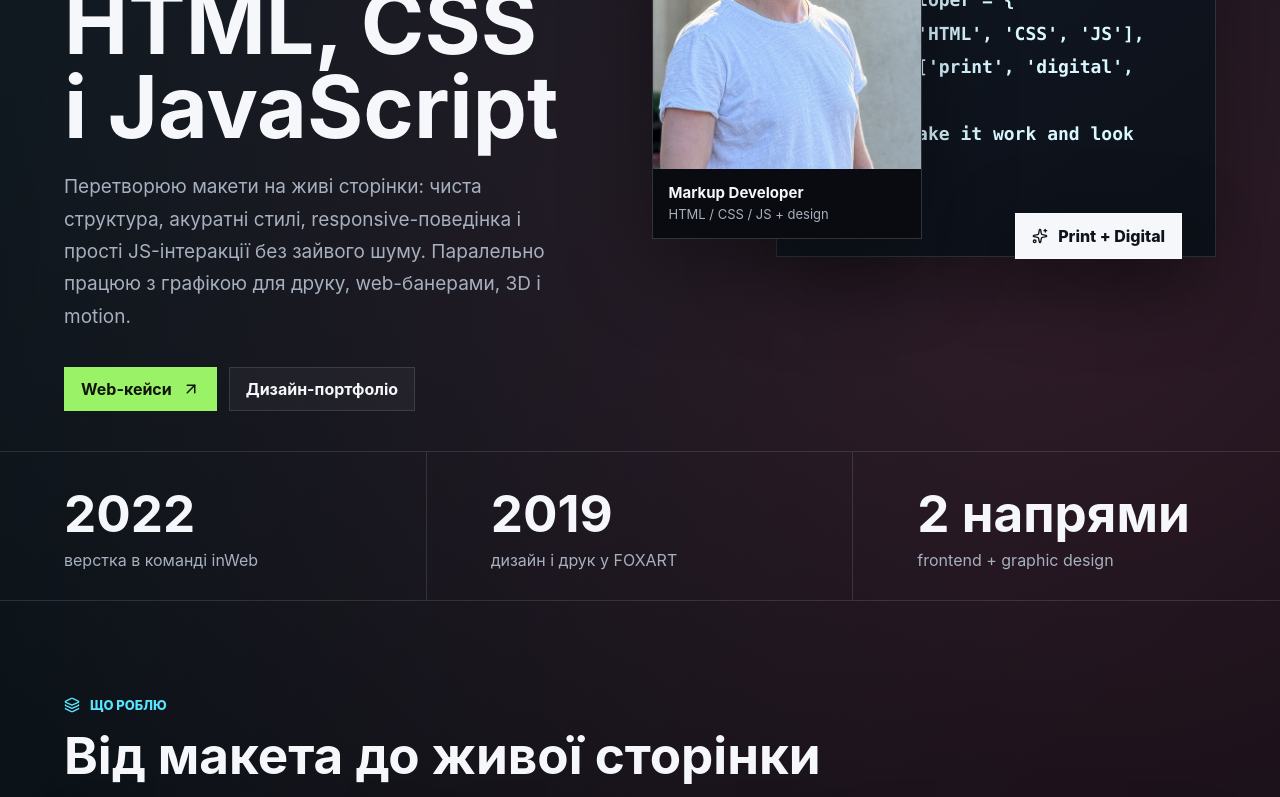
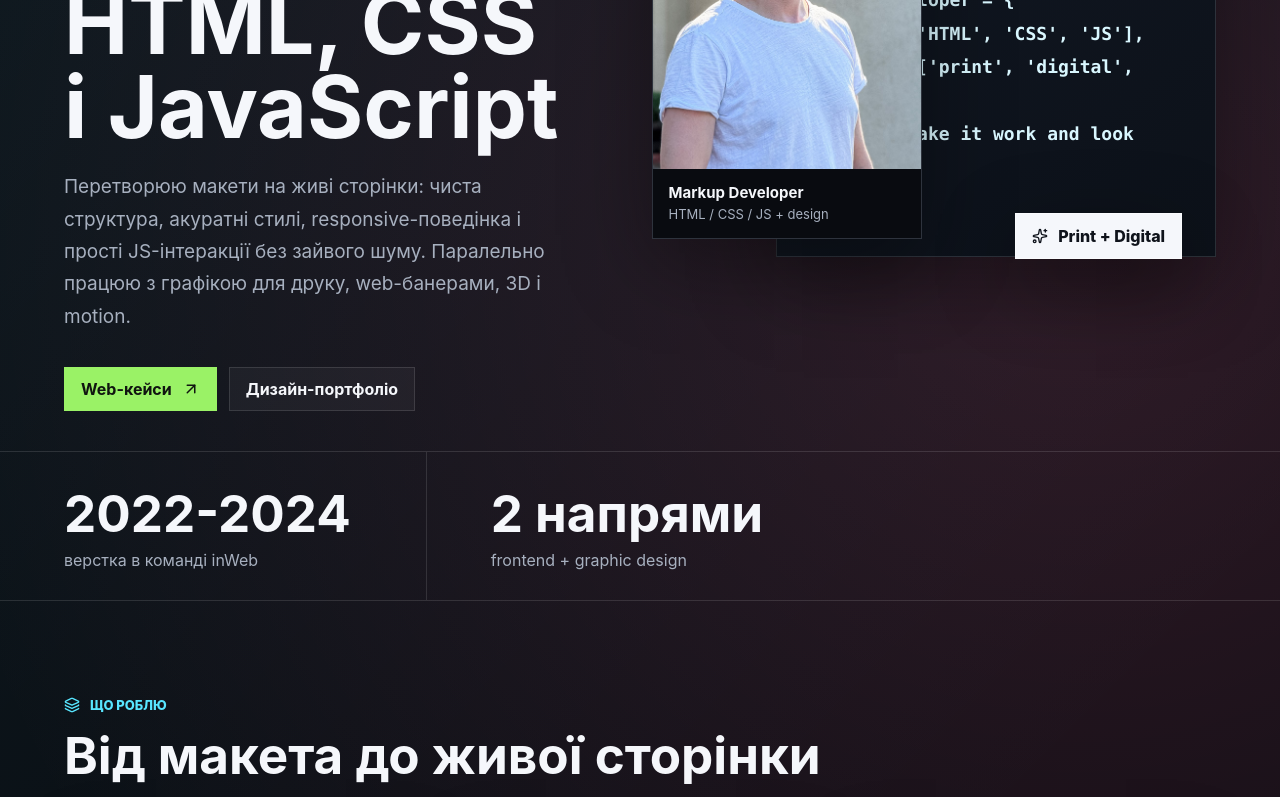
Before and after one commit to Mr-Vadym/portfolio, a React (Vite) app: page / in a window 1280 px wide. Shown: the part 416-1213 px from the top of the page. Built offline with nearby package versions, Linux system fonts and the light colour scheme.

Commit message:
Update inWeb experience dates

```diff
--- a/app/page.jsx
+++ b/app/page.jsx
@@ -232,8 +232,7 @@ export default function Page() {
         </section>
 
         <section className="metrics" aria-label="Ключові показники">
-          <div><strong>2022</strong><span>верстка в команді inWeb</span></div>
-          <div><strong>2019</strong><span>дизайн і друк у FOXART</span></div>
+          <div><strong>2022-2024</strong><span>верстка в команді inWeb</span></div>
           <div><strong>2 напрями</strong><span>frontend + graphic design</span></div>
         </section>
 
```
